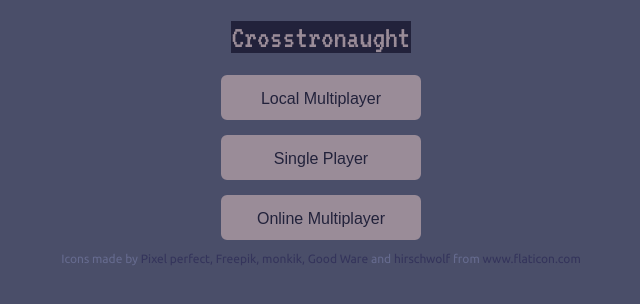
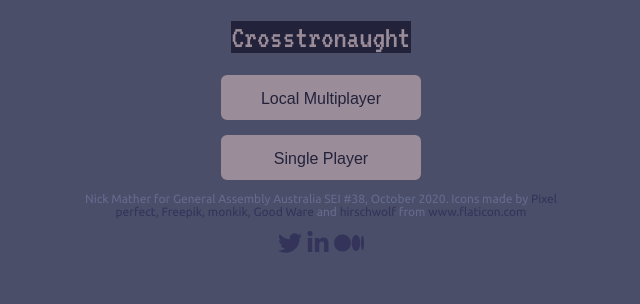
Before and after one commit to Forcebe/tic_tac_toe, a plain HTML site: page index.html in a window 1280 px wide. Shown: the whole page, without its empty margins (319-959 px from the left). Drawn offline with Linux system fonts and the light colour scheme.

Commit message:
Code basically finalised. Needs neatening, commenting and README finishing

```diff
--- a/css/game.css
+++ b/css/game.css
@@ -236,3 +236,23 @@ footer a {
   color: #AA7E74;
   cursor: pointer;
 }
+
+footer .text {
+  display: block;
+  max-width: 40%;
+  margin: 0 auto;
+  text-align: center;
+}
+
+.socials {
+  display: block;
+  width: 40%;
+  font-size: 1.5em;
+  text-align: right;
+  margin: 0 auto;
+  text-align: center;
+}
+
+.socials a:hover {
+  color: #01fddb;
+}
--- a/index.html
+++ b/index.html
@@ -25,9 +25,6 @@
       </button>
       <button type="button" id='single'>
         Single Player
-      </button>
-      <button type="button" id='multi'>
-        Online Multiplayer
       </button>
     </form>
 
@@ -135,9 +132,22 @@
   </div>
 
   <footer>
-    <p>
-      Icons made by <a href="https://www.flaticon.com/authors/pixel-perfect" title="Pixel perfect">Pixel perfect,</a> <a href="https://www.flaticon.com/authors/freepik" title="Freepik">Freepik,</a> <a href="https://www.flaticon.com/authors/monkik" title="monkik">monkik,</a> <a href="https://www.flaticon.com/authors/good-ware" title="Good Ware">Good Ware</a> and <a href="https://www.flaticon.com/authors/hirschwolf" title="hirschwolf">hirschwolf</a> from <a href="https://www.flaticon.com/" title="Flaticon"> www.flaticon.com</a>
-    </p>
+    <div class="text">
+      <p>
+        Nick Mather for General Assembly Australia SEI #38, October 2020. Icons made by <a href="https://www.flaticon.com/authors/pixel-perfect" title="Pixel perfect">Pixel perfect,</a> <a href="https://www.flaticon.com/authors/freepik" title="Freepik">Freepik,</a> <a href="https://www.flaticon.com/authors/monkik" title="monkik">monkik,</a> <a href="https://www.flaticon.com/authors/good-ware" title="Good Ware">Good Ware</a> and <a href="https://www.flaticon.com/authors/hirschwolf" title="hirschwolf">hirschwolf</a> from <a href="https://www.flaticon.com/" title="Flaticon"> www.flaticon.com</a>
+      </p>
+    </div>
+    <div class="socials">
+      <a href="https://twitter.com/Forcebe_" target="_blank">
+        <i class="fab fa-twitter"></i>
+      </a>
+      <a href="https://www.linkedin.com/in/nicholas-mather-5631091b4/" target="_blank">
+        <i class="fab fa-linkedin-in"></i>
+      </a>
+      <a href="https://medium.com/@nickmather12" target="_blank">
+        <i class="fab fa-medium-m"></i>
+      </a>
+    </div>
   </footer>
 </body>
 </html>
```
